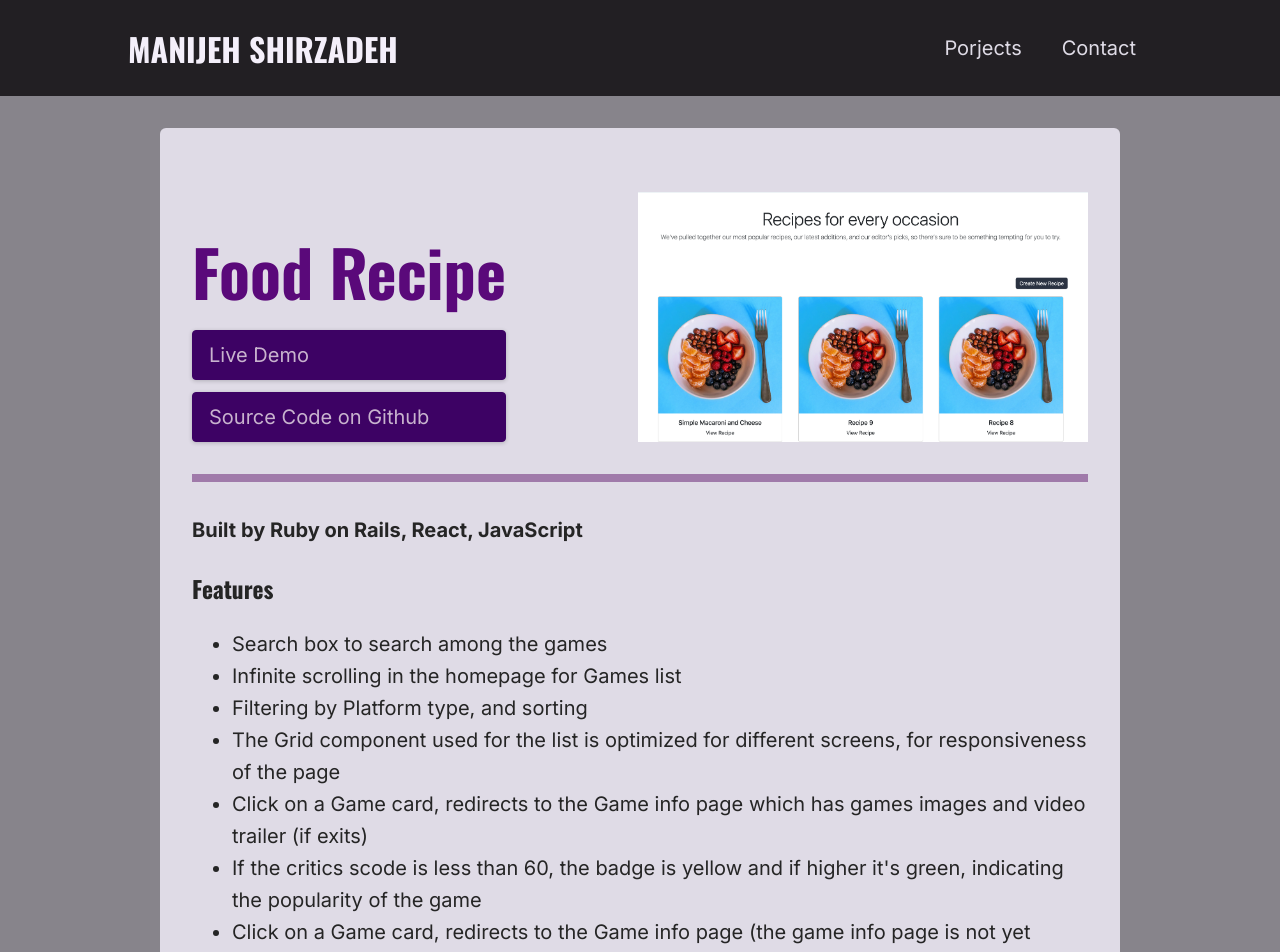
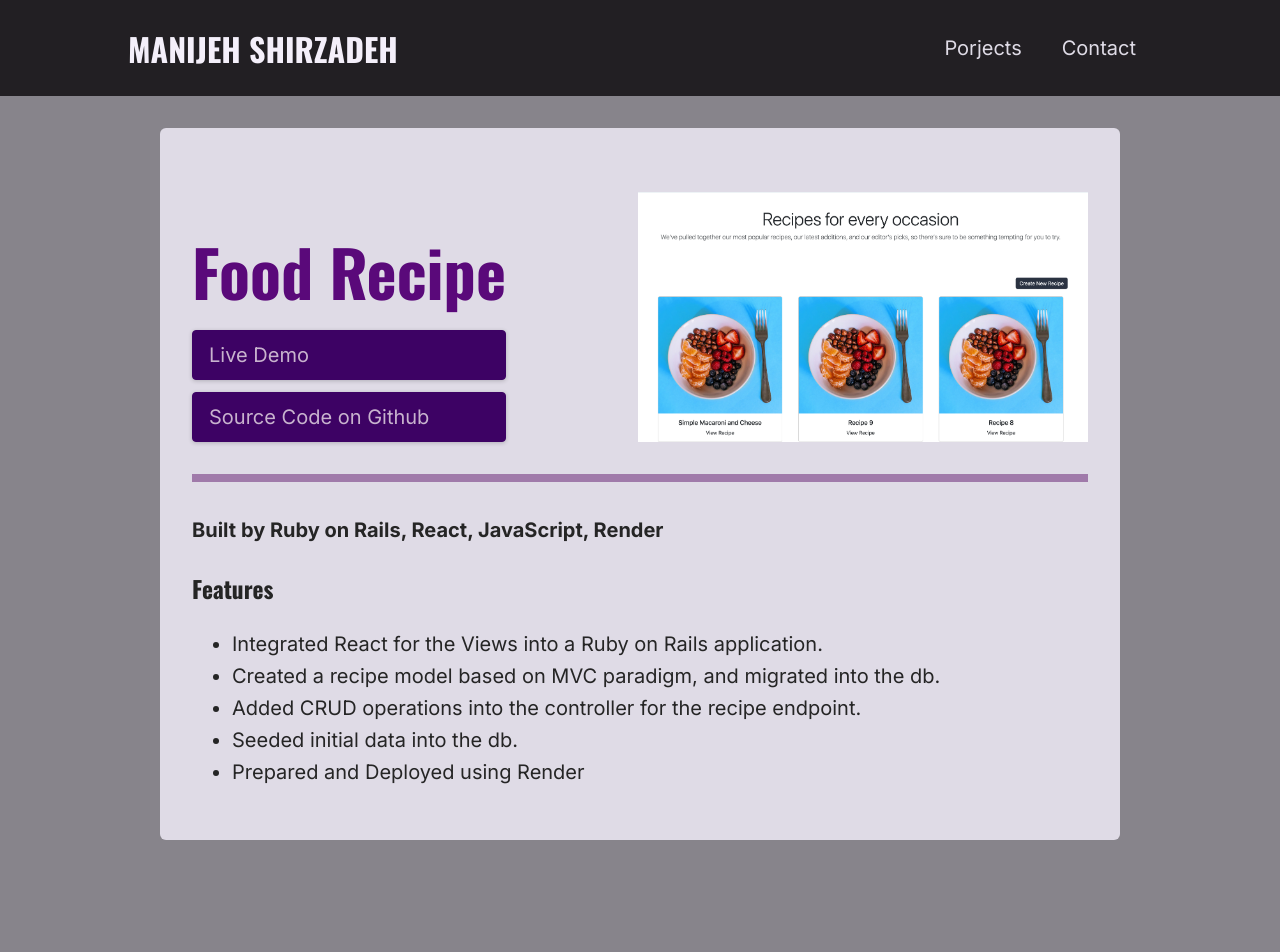
Before and after one commit to manijehshirzadeh/my-blog-next-app, a Next.js app: page /projects/food-recipe in a window 1280 px wide. Shown: the top 952 px of the page. After the commit the page ends 872 px from the top, so only its background shows below. Built offline with nearby package versions, Linux system fonts and the light colour scheme.

Commit message:
Added more information for the projects

```diff
--- a/mock-data/index.ts
+++ b/mock-data/index.ts
@@ -15,39 +15,57 @@ export const DUMMYـPROJECTS = [
 			"Filtering by Platform type, and sorting",
 			"The Grid component used for the list is optimized for different screens, for responsiveness of the page",
 			"Click on a Game card, redirects to the Game info page which has games images and video trailer (if exits)",
-			"If the critics scode is less than 60, the badge is yellow and if higher it's green, indicating the popularity of the game",
+			"If the critics score is less than 60, the badge is yellow and if higher it's green, indicating the popularity of the game",
 			"Click on a Game card, redirects to the Game info page (the game info page is not yet implemented)",
-			"If the rating of a game is less than 3, no emoji, if higher a specific emoji is shown depending on the value of 3, 4 or 5"
+			"If the rating of a game is less than 3, no emoji, if higher a specific emoji is shown depending on the value of 3, 4 or 5",
+			"Deployed using vercel"
 		],
 		content:
 			"Built by NextJS, Filtering by Platform type, and sorting\n			Search box to search among the games\n			Infinite scrolling in the homepage for Games list\n			The Grid component used for the list is optimized for different screens, for responsiveness of the page\n			Click on a Game card, redirects to the Game info page which has games images and video trailer (if exits)\n			If the critics scode is less than 60, the badge is yellow and if higher it's green, indicating the popularity of the game\n			Click on a Game card, redirects to the Game info page (the game info page is not yet implemented)\n			If the rating of a game is less than 3, no emoji, if higher a specific emoji is shown depending on the value of 3, 4 or 5",
-		codeSnippet: {
-			language: "js",
-			code: "const basics = 'Okay, that should not be too difficult actually';\n	function printBasics() {\n		console.log(basics);\n} \nprintBasics();"
-		},
-		technologies: ["NextJs", " React", " JavaScript"]
+
+		technologies: [
+			"NextJs",
+			" React",
+			" JavaScript",
+			" TypeScript",
+			" chakra-UI",
+			" axios",
+			" zustand",
+			" react-icons",
+			"vercel"
+		]
 	},
 	{
 		slug: "movie-rental",
 		title: "Movie Rental",
 		image: "index.png",
 		excerpt:
-			"NextJS is a the React framework for production - it makes building fullstack React apps and sites a breeze and ships with built-in SSR.",
+			"Movie rental app to view / add / edit / rate / delete / search movies.",
 		date: "2022-06-02",
 		isFeatured: true,
 		content: "This is a sample content 2",
-		technologies: ["NextJs", " React", " JavaScript"],
+		technologies: [
+			"React",
+			" JavaScript",
+			" React-Router-Dom",
+			" prop-types",
+			" font-awesome",
+			" bootstrap",
+			" joi",
+			" lodash",
+			"vercel"
+		],
 		demoUrl: "https://movie-rental-app-built-by-manijeh.vercel.app/movies",
 		gitHubUrl: "https://github.com/manijehshirzadeh/vidly",
 		features: [
-			"Search box to search among the games",
-			"Infinite scrolling in the homepage for Games list",
-			"Filtering by Platform type, and sorting",
-			"The Grid component used for the list is optimized for different screens, for responsiveness of the page",
-			"Click on a Game card, redirects to the Game info page which has games images and video trailer (if exits)",
-			"If the critics scode is less than 60, the badge is yellow and if higher it's green, indicating the popularity of the game",
-			"Click on a Game card, redirects to the Game info page (the game info page is not yet implemented)",
-			"If the rating of a game is less than 3, no emoji, if higher a specific emoji is shown depending on the value of 3, 4 or 5"
+			"Displays movies with filtering based on genre and sorting based on movie properties.",
+			"Pagination on the table",
+			"Seach box to search movies based on their names.",
+			"Filtering based on the movies genre.",
+			"Can create / delete / edit / like / dislike a movie.",
+			"Form validation using Joi",
+			"Routing and Navigation using react-router-dom",
+			"Deployed using vercel"
 		]
 	},
 	{
@@ -55,45 +73,52 @@ export const DUMMYـPROJECTS = [
 		title: "Food Recipe",
 		image: "index.png",
 		excerpt:
-			"NextJS is a the React framework for production - it makes building fullstack React apps and sites a breeze and ships with built-in SSR.",
+			"Ruby on Rails backend + React frontend app to create / view food recipes.",
 		date: "2023-09-10",
 		isFeatured: true,
 		content: "This is a sample content 3",
-		technologies: ["Ruby on Rails", " React", " JavaScript"],
+		technologies: ["Ruby on Rails", " React", " JavaScript", " Render"],
 		demoUrl: "https://mysite-q91f.onrender.com/",
 		gitHubUrl: "https://github.com/manijehshirzadeh/rails_react_recipe",
 		features: [
-			"Search box to search among the games",
-			"Infinite scrolling in the homepage for Games list",
-			"Filtering by Platform type, and sorting",
-			"The Grid component used for the list is optimized for different screens, for responsiveness of the page",
-			"Click on a Game card, redirects to the Game info page which has games images and video trailer (if exits)",
-			"If the critics scode is less than 60, the badge is yellow and if higher it's green, indicating the popularity of the game",
-			"Click on a Game card, redirects to the Game info page (the game info page is not yet implemented)",
-			"If the rating of a game is less than 3, no emoji, if higher a specific emoji is shown depending on the value of 3, 4 or 5"
+			"Integrated React for the Views into a Ruby on Rails application.",
+			"Created a recipe model based on MVC paradigm, and migrated into the db.",
+			"Added CRUD operations into the controller for the recipe endpoint.",
+			"Seeded initial data into the db.",
+			"Prepared and Deployed using Render"
 		]
 	},
 	{
 		slug: "hcard-builder",
 		title: "hCard Builder",
 		image: "index.png",
-		excerpt:
-			"NextJS is a the React framework for production - it makes building fullstack React apps and sites a breeze and ships with built-in SSR.",
+		excerpt: "Fully responsive in all screen sizes hCard builder.",
 		date: "2023-11-15",
 		isFeatured: true,
 		content: "This is a sample content 4",
-		technologies: ["NextJs", " React", " JavaScript"],
+		technologies: [
+			"NextJs",
+			" React",
+			" JavaScript",
+			" formik",
+			" Material-UI",
+			" Redux",
+			" TypeScript",
+			" Cypress",
+			" Prettier",
+			"vercel"
+		],
 		demoUrl: "https://h-card-builder-manijeh.vercel.app/",
 		gitHubUrl: "https://github.com/manijehshirzadeh/hCard-builder",
 		features: [
-			"Search box to search among the games",
-			"Infinite scrolling in the homepage for Games list",
-			"Filtering by Platform type, and sorting",
-			"The Grid component used for the list is optimized for different screens, for responsiveness of the page",
-			"Click on a Game card, redirects to the Game info page which has games images and video trailer (if exits)",
-			"If the critics scode is less than 60, the badge is yellow and if higher it's green, indicating the popularity of the game",
-			"Click on a Game card, redirects to the Game info page (the game info page is not yet implemented)",
-			"If the rating of a game is less than 3, no emoji, if higher a specific emoji is shown depending on the value of 3, 4 or 5"
+			"Material_UI as component library.",
+			"Form validation and submission handled by formik.",
+			"Installed and configured prettier for consistent file formatting.",
+			"Using useRef hook for handling hidden button for uploading image.",
+			"The Grid component used for the list is optimized for different screen sizes.",
+			"Optimized for different latest browsers using official configuartions.",
+			"Have tests writen in cypress for e2e tests.",
+			"Deployed using vercel"
 		]
 	}
 ]
```
